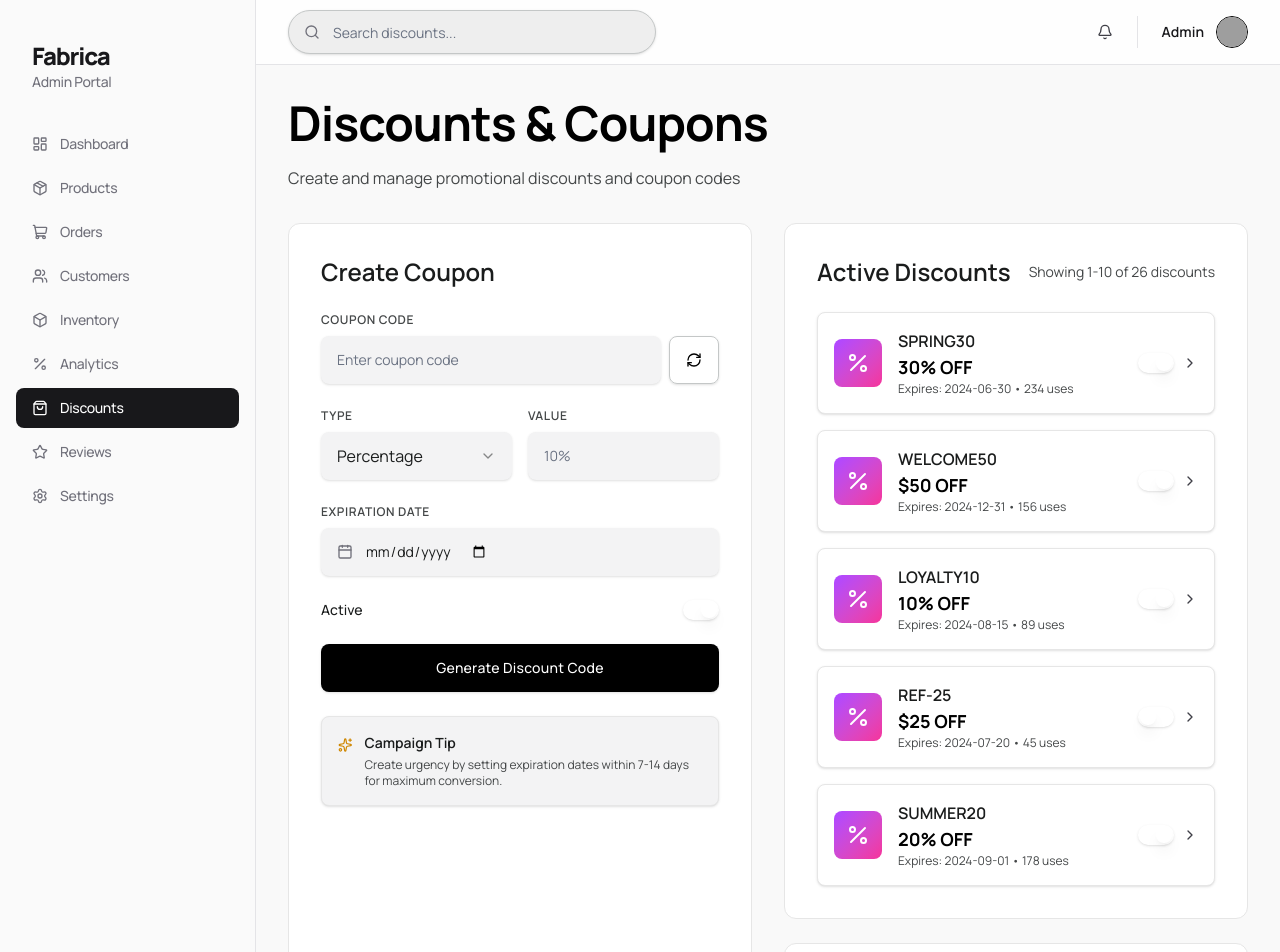
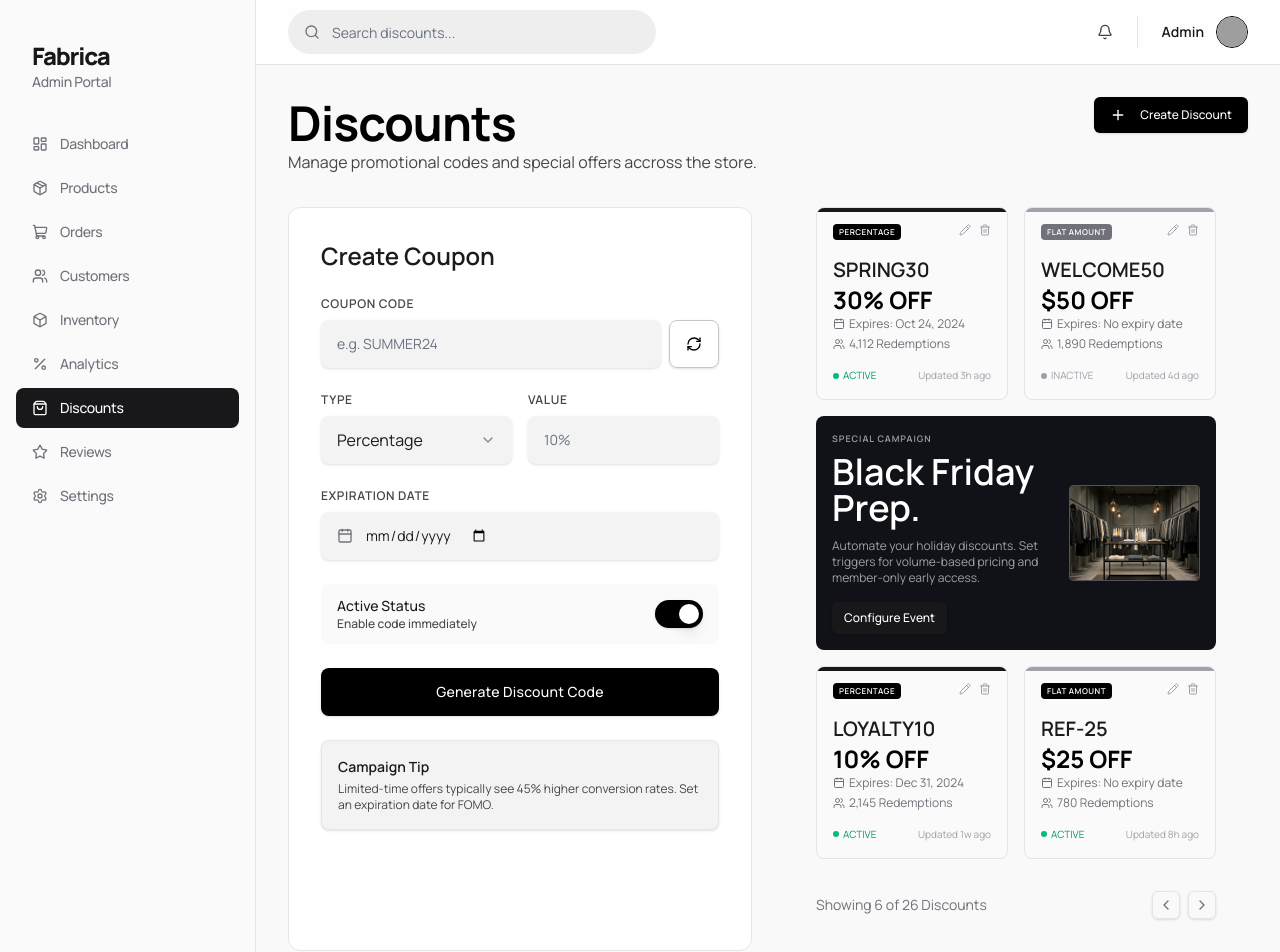
Before and after one commit to AneeshJustin/Fabrica, a React (Vite) app: page /discounts-u45-fabrica-admin in a window 1280 px wide. Shown: the top 952 px of the page. Built offline with nearby package versions, Linux system fonts and the light colour scheme; grey boxes are pictures that could not be loaded.

Commit message:
Discounts-completed

```diff
--- a/src/screens/DiscountsFabrica/DiscountsFabrica.jsx
+++ b/src/screens/DiscountsFabrica/DiscountsFabrica.jsx
@@ -1,6 +1,7 @@
 import {
   BellIcon,
   BoxIcon,
+  ChevronLeftIcon,
   ChevronRightIcon,
   LayoutDashboardIcon,
   PackageIcon,
@@ -15,6 +16,8 @@ import {
   RefreshCwIcon,
   CalendarIcon,
   SparklesIcon,
+  PencilIcon,
+  Trash2Icon,
 } from 'lucide-react';
 import { useState } from 'react';
 import { useNavigate } from 'react-router-dom';
@@ -34,6 +37,7 @@ import {
   SelectTrigger,
   SelectValue,
 } from '../../components/ui/select';
+import campaignImage from '../../assets/11.png';
 
 const sidebarItems = [
   {
@@ -66,43 +70,39 @@ const sidebarItems = [
 const discountCoupons = [
   {
     code: 'SPRING30',
-    type: 'percentage',
+    type: 'PERCENTAGE',
     value: '30% OFF',
-    expiration: '2024-06-30',
+    expiration: 'Oct 24, 2024',
     active: true,
-    usage: '234 uses',
+    usage: '4,112 Redemptions',
+    updatedAgo: 'Updated 3h ago',
   },
   {
     code: 'WELCOME50',
-    type: 'value',
+    type: 'FLAT AMOUNT',
     value: '$50 OFF',
-    expiration: '2024-12-31',
-    active: true,
-    usage: '156 uses',
+    expiration: 'No expiry date',
+    active: false,
+    usage: '1,890 Redemptions',
+    updatedAgo: 'Updated 4d ago',
   },
   {
     code: 'LOYALTY10',
-    type: 'percentage',
+    type: 'PERCENTAGE',
     value: '10% OFF',
-    expiration: '2024-08-15',
+    expiration: 'Dec 31, 2024',
     active: true,
-    usage: '89 uses',
+    usage: '2,145 Redemptions',
+    updatedAgo: 'Updated 1w ago',
   },
   {
     code: 'REF-25',
-    type: 'value',
+    type: 'FLAT AMOUNT',
     value: '$25 OFF',
-    expiration: '2024-07-20',
-    active: false,
-    usage: '45 uses',
-  },
-  {
-    code: 'SUMMER20',
-    type: 'percentage',
-    value: '20% OFF',
-    expiration: '2024-09-01',
+    expiration: 'No expiry date',
     active: true,
-    usage: '178 uses',
+    usage: '780 Redemptions',
+    updatedAgo: 'Updated 8h ago',
   },
 ];
 
@@ -173,7 +173,7 @@ export const DiscountsFabrica = () => {
                 <Input
                   defaultValue=""
                   placeholder="Search discounts..."
-                  className="h-11 rounded-full border-[#c4c7c7] bg-[#eeeeee] pl-11 text-sm text-gray-500 placeholder:text-gray-500"
+                  className="h-11 rounded-full border-0 bg-[#eeeeee] pl-11 text-sm text-gray-500 placeholder:text-gray-500 shadow-none outline-none ring-0 focus:ring-0 focus:outline-none"
                 />
               </div>
               <div className="flex items-center gap-6">
@@ -202,12 +202,23 @@ export const DiscountsFabrica = () => {
           <main className="flex-1">
             <div className="mx-auto flex w-full max-w-[1200px] flex-col gap-8 p-4 sm:p-6 lg:p-8">
               <div className="flex flex-col gap-4">
+                <div className="flex items-start justify-between gap-4">
+                  <div>
                     <h1 className="text-4xl font-bold tracking-[-0.96px] text-black sm:text-5xl sm:leading-[52.8px]">
-                  Discounts & Coupons
+                      Discounts
                     </h1>
                     <p className="text-base leading-[25.6px] text-[#444748]">
-                  Create and manage promotional discounts and coupon codes
+                      Manage promotional codes and special offers accross the store.
                     </p>
+                  </div>
+                  <Button
+                    type="button"
+                    className="h-9 shrink-0 rounded-md bg-black px-4 text-xs font-medium text-white hover:bg-black/90"
+                  >
+                    <PlusIcon className="mr-1.5 h-3.5 w-3.5" />
+                    Create Discount
+                  </Button>
+                </div>
               </div>
 
               <div className="grid grid-cols-1 gap-8 lg:grid-cols-2">
@@ -225,7 +236,7 @@ export const DiscountsFabrica = () => {
                           <Input
                             value={couponCode}
                             onChange={(e) => setCouponCode(e.target.value)}
-                            placeholder="Enter coupon code"
+                            placeholder="e.g. SUMMER24"
                             className="h-12 rounded-lg border-0 bg-[#f3f3f4] px-4 text-base text-[#1a1c1c] placeholder:text-gray-500"
                           />
                           <Button
@@ -289,14 +300,21 @@ export const DiscountsFabrica = () => {
                         </div>
                       </div>
 
-                      <div className="flex items-center justify-between">
+                      <div className="flex items-center justify-between rounded-lg border-0 bg-[#FAFAFA] border-zinc-300 px-4 py-3">
                         <label className="text-sm font-medium text-[#1a1c1c]">
-                          Active
+                          Active Status
+                          <p className="text-xs text-[#444748]">
+                            Enable code immediately
+                          </p>
                         </label>
+                        <div className="flex items-center gap-2">
+
                           <Switch
                             checked={isActive}
                             onCheckedChange={setIsActive}
+                            className="h-7 w-12 border-0 bg-zinc-300 p-0.5 data-[state=checked]:bg-black data-[state=unchecked]:bg-zinc-300 [&>span]:h-6 [&>span]:w-6 [&>span]:border-2 [&>span]:border-black [&>span]:bg-white [&>span]:data-[state=checked]:translate-x-5 [&>span]:data-[state=unchecked]:translate-x-0"
                           />
+                        </div>
                       </div>
 
                       <Button
@@ -308,14 +326,14 @@ export const DiscountsFabrica = () => {
 
                       <Card className="rounded-lg border-[#e6e6e6] bg-[#f3f3f4] p-4">
                         <div className="flex items-start gap-3">
-                          <SparklesIcon className="h-5 w-5 text-yellow-600 mt-0.5" />
+
                           <div>
                             <p className="text-sm font-semibold text-[#1a1c1c]">
                               Campaign Tip
                             </p>
                             <p className="text-xs text-[#444748] mt-1">
-                              Create urgency by setting expiration dates within
-                              7-14 days for maximum conversion.
+                            Limited-time offers typically see 45% higher
+                            conversion rates. Set an expiration date for FOMO.
                             </p>
                           </div>
                         </div>
@@ -325,80 +343,188 @@ export const DiscountsFabrica = () => {
                 </Card>
 
                 <div className="space-y-6">
-                  <Card className="rounded-xl border-[#e6e6e6] bg-white shadow-none">
+                  <Card className="border-0 bg-transparent shadow-none">
                     <CardContent className="p-8">
-                      <div className="flex items-center justify-between mb-6">
-                        <h2 className="text-2xl font-semibold leading-[31.2px] text-[#1a1c1c]">
-                          Active Discounts
-                        </h2>
-                        <span className="text-sm text-[#444748]">
-                          Showing 1-10 of 26 discounts
-                        </span>
-                      </div>
-                      <div className="space-y-4">
-                        {discountCoupons.map((coupon) => (
+
+                      <div className="grid gap-4 md:grid-cols-2 -mt-8">
+                        {discountCoupons.slice(0, 2).map((coupon) => (
                           <Card
                             key={coupon.code}
-                            className="rounded-lg border-[#e6e6e6] bg-white p-4"
+                            className="relative overflow-hidden rounded-lg border border-[#E4E4E7] bg-[#FAFAFA] p-4 shadow-none"
                           >
-                            <div className="flex items-center justify-between">
-                              <div className="flex items-center gap-4">
-                                <div className="w-12 h-12 rounded-lg bg-gradient-to-br from-purple-500 to-pink-500 flex items-center justify-center">
-                                  <PercentIcon className="h-6 w-6 text-white" />
+                            <div
+                              className={`absolute inset-x-0 top-0 h-1 ${
+                                coupon.type === 'FLAT AMOUNT' ? 'bg-[#A1A1AA]' : 'bg-[#18181B]'
+                              }`}
+                            />
+                            <div className="space-y-4">
+                              <div className="flex items-start justify-between">
+                                <span
+                                  className={`rounded px-1.5 py-0.5 text-[8px] font-semibold tracking-[0.5px] text-white ${
+                                    coupon.type === 'FLAT AMOUNT' && coupon.code !== 'REF-25'
+                                      ? 'bg-zinc-500'
+                                      : 'bg-black'
+                                  }`}
+                                >
+                                  {coupon.type}
+                                </span>
+                                <div className="flex items-center gap-2 text-zinc-400">
+                                  <PencilIcon className="h-3 w-3" />
+                                  <Trash2Icon className="h-3 w-3" />
+                                </div>
                               </div>
                               <div>
-                                  <p className="font-semibold text-[#1a1c1c]">
+                                <p className="text-xl font-semibold text-[#1a1c1c]">
                                   {coupon.code}
                                 </p>
-                                  <p className="text-lg font-bold text-black">
+                                <p className="text-2xl font-bold text-black">
                                   {coupon.value}
                                 </p>
-                                  <p className="text-xs text-[#444748]">
-                                    Expires: {coupon.expiration} •{' '}
+                                <p className="flex items-center gap-1 text-xs text-[#71717A]">
+                                  <CalendarIcon className="h-3 w-3" />
+                                  Expires: {coupon.expiration}
+                                </p>
+                                <p className="mt-1 flex items-center gap-1 text-xs text-[#71717A]">
+                                  <UsersIcon className="h-3 w-3" />
                                   {coupon.usage}
                                 </p>
                               </div>
+                              <div className="flex items-center justify-between text-[10px] text-[#A1A1AA]">
+                                <span
+                                  className={`flex items-center gap-1 ${
+                                    coupon.active ? 'text-emerald-600' : 'text-zinc-400'
+                                  }`}
+                                >
+                                  <span
+                                    className={`h-1.5 w-1.5 rounded-full ${
+                                      coupon.active ? 'bg-emerald-500' : 'bg-zinc-400'
+                                    }`}
+                                  />
+                                  {coupon.active ? 'ACTIVE' : 'INACTIVE'}
+                                </span>
+                                <span>{coupon.updatedAgo}</span>
                               </div>
-                              <div className="flex items-center gap-2">
-                                <Switch checked={coupon.active} />
+                            </div>
+                          </Card>
+                        ))}
+                        <Card className="md:col-span-2 rounded-lg border-0 bg-[#111217] p-4 shadow-none">
+                          <div className="flex items-center justify-between gap-4">
+                            <div className="max-w-[60%]">
+                              <p className="text-[9px] font-semibold uppercase tracking-[1px] text-zinc-400">
+                                Special Campaign
+                              </p>
+                              <h3 className="mt-2 text-4xl font-semibold leading-none text-white">
+                                Black Friday
+                                <br />
+                                Prep.
+                              </h3>
+                              <p className="mt-3 text-xs text-zinc-400">
+                                Automate your holiday discounts. Set triggers for
+                                volume-based pricing and member-only early access.
+                              </p>
                               <Button
                                 type="button"
-                                  variant="ghost"
-                                  className="h-auto p-0 text-zinc-700 hover:bg-transparent"
+                                className="mt-4 h-8 rounded-md bg-zinc-900 px-3 text-xs text-white hover:bg-zinc-800"
                               >
-                                  <ChevronRightIcon className="h-4 w-4" />
+                                Configure Event
                               </Button>
+                            </div>
+                            <img
+                              src={campaignImage}
+                              alt="Black Friday campaign"
+                              className="h-24 w-44 rounded border border-zinc-600 object-cover"
+                            />
+                          </div>
+                        </Card>
+                        {discountCoupons.slice(2, 4).map((coupon) => (
+                          <Card
+                            key={coupon.code}
+                            className="relative overflow-hidden rounded-lg border border-[#E4E4E7] bg-[#FAFAFA] p-4 shadow-none"
+                          >
+                            <div
+                              className={`absolute inset-x-0 top-0 h-1 ${
+                                coupon.type === 'FLAT AMOUNT' ? 'bg-[#A1A1AA]' : 'bg-[#18181B]'
+                              }`}
+                            />
+                            <div className="space-y-4">
+                              <div className="flex items-start justify-between">
+                                <span
+                                  className={`rounded px-1.5 py-0.5 text-[8px] font-semibold tracking-[0.5px] text-white ${
+                                    coupon.type === 'FLAT AMOUNT' && coupon.code !== 'REF-25'
+                                      ? 'bg-zinc-500'
+                                      : 'bg-black'
+                                  }`}
+                                >
+                                  {coupon.type}
+                                </span>
+                                <div className="flex items-center gap-2 text-zinc-400">
+                                  <PencilIcon className="h-3 w-3" />
+                                  <Trash2Icon className="h-3 w-3" />
+                                </div>
+                              </div>
+                              <div>
+                                <p className="text-xl font-semibold text-[#1a1c1c]">
+                                  {coupon.code}
+                                </p>
+                                <p className="text-2xl font-bold text-black">
+                                  {coupon.value}
+                                </p>
+                                <p className="flex items-center gap-1 text-xs text-[#71717A]">
+                                  <CalendarIcon className="h-3 w-3" />
+                                  Expires: {coupon.expiration}
+                                </p>
+                                <p className="mt-1 flex items-center gap-1 text-xs text-[#71717A]">
+                                  <UsersIcon className="h-3 w-3" />
+                                  {coupon.usage}
+                                </p>
+                              </div>
+                              <div className="flex items-center justify-between text-[10px] text-[#A1A1AA]">
+                                <span
+                                  className={`flex items-center gap-1 ${
+                                    coupon.active ? 'text-emerald-600' : 'text-zinc-400'
+                                  }`}
+                                >
+                                  <span
+                                    className={`h-1.5 w-1.5 rounded-full ${
+                                      coupon.active ? 'bg-emerald-500' : 'bg-zinc-400'
+                                    }`}
+                                  />
+                                  {coupon.active ? 'ACTIVE' : 'INACTIVE'}
+                                </span>
+                                <span>{coupon.updatedAgo}</span>
                               </div>
                             </div>
                           </Card>
                         ))}
                       </div>
-                    </CardContent>
-                  </Card>
-
-                  <Card className="rounded-xl border-[#e6e6e6] bg-white shadow-none">
-                    <CardContent className="p-6">
-                      <div className="flex items-center gap-4">
-                        <div className="w-16 h-16 rounded-lg bg-gradient-to-br from-orange-500 to-red-500 flex items-center justify-center">
-                          <SparklesIcon className="h-8 w-8 text-white" />
-                        </div>
-                        <div className="flex-1">
-                          <h3 className="text-lg font-semibold text-[#1a1c1c]">
-                            Black Friday Prep.
-                          </h3>
-                          <p className="text-sm text-[#444748] mb-3">
-                            Prepare your biggest sale event of the year
-                          </p>
+                      <div className="mt-8 flex items-center justify-between">
+                        <span className="text-sm text-[#71717A]">
+                          Showing 6 of 26 Discounts
+                        </span>
+                        <div className="flex items-center gap-2">
                           <Button
                             type="button"
-                            className="h-auto rounded-lg bg-black px-4 py-2 text-sm font-medium tracking-[0.28px] text-white hover:bg-black/90"
+                            variant="outline"
+                            size="icon"
+                            className="h-7 w-7 border-zinc-200 text-zinc-500"
+                            aria-label="Previous discounts"
                           >
-                            Configure Event
+                            <ChevronLeftIcon className="h-3.5 w-3.5" />
+                          </Button>
+                          <Button
+                            type="button"
+                            variant="outline"
+                            size="icon"
+                            className="h-7 w-7 border-zinc-200 text-zinc-500"
+                            aria-label="Next discounts"
+                          >
+                            <ChevronRightIcon className="h-3.5 w-3.5" />
                           </Button>
                         </div>
                       </div>
                     </CardContent>
                   </Card>
+
                 </div>
               </div>
             </div>
```
Also changed, not shown: src/assets/11.png (added). Lines whose indentation alone changed are shown as unchanged.
